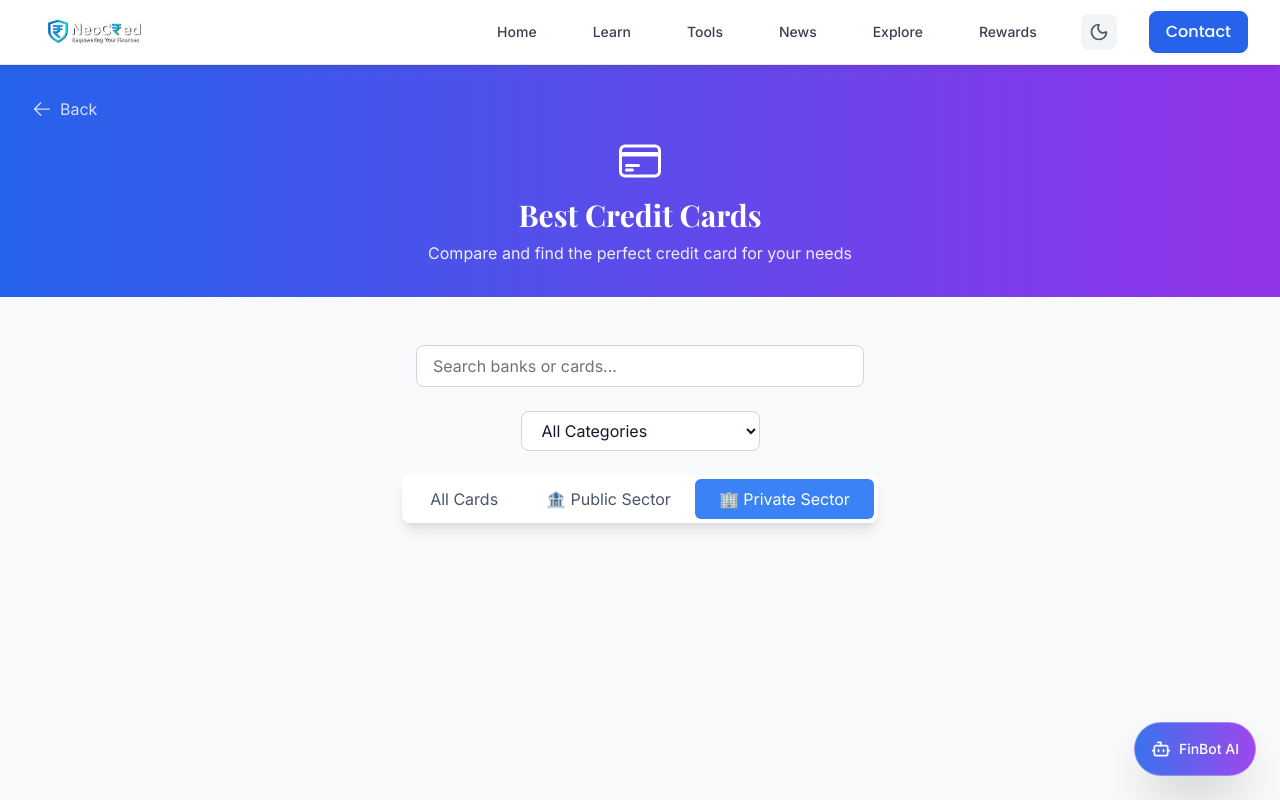
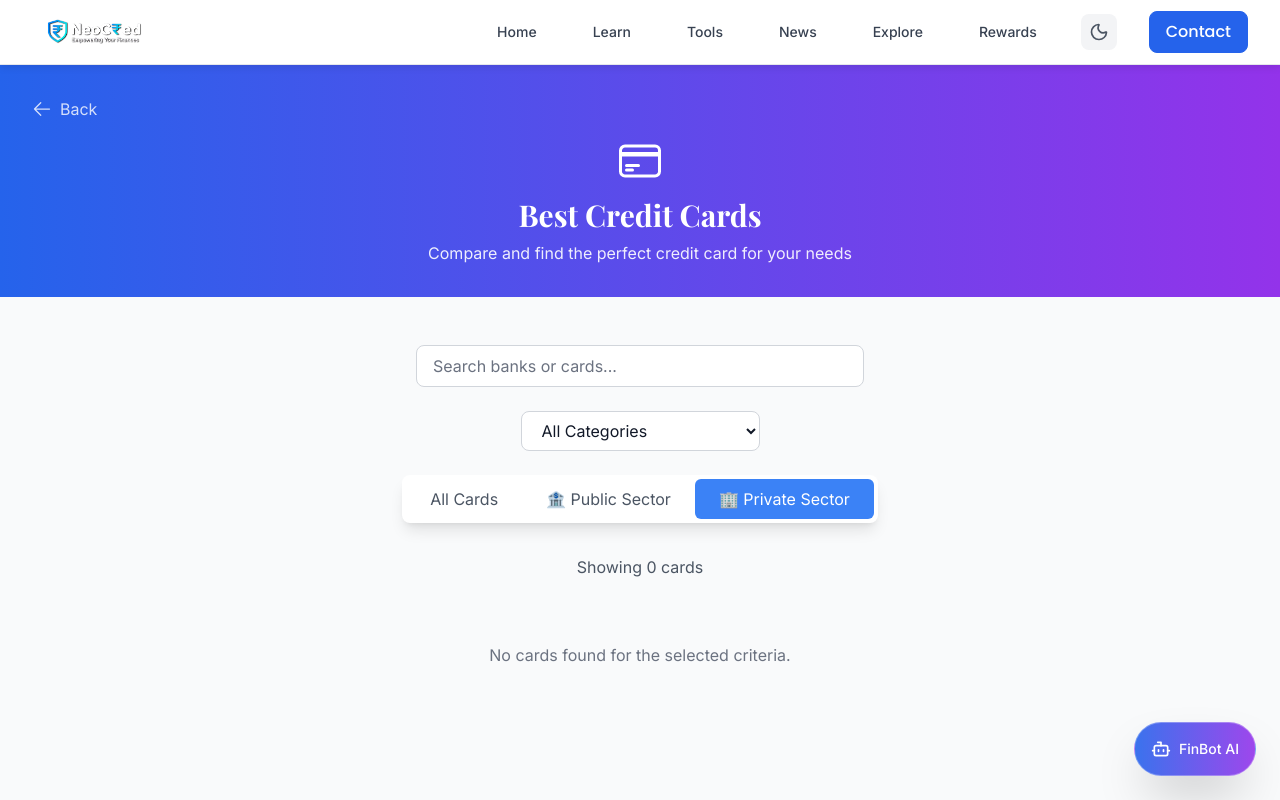
Before and after one commit to Rakesh-dev369/Neocred.in, a React (Vite) app in the folder frontend/: page /credit-cards in a window 1280 px wide. Both pictures are taken after a click on the button "🏢 Private Sector". Shown: the top 800 px of the page. Built offline with nearby package versions, Linux system fonts and the light colour scheme.

Commit message:
fix-category-filter-functionality-with-debug-info

```diff
--- a/frontend/src/pages/CreditCards.jsx
+++ b/frontend/src/pages/CreditCards.jsx
@@ -125,9 +125,19 @@ export default function CreditCards() {
           </div>
         </div>
 
+        {/* Debug Info */}
+        <div className="text-center mb-4 text-gray-600 dark:text-gray-400">
+          Showing {getCards().length} cards {categoryFilter !== 'all' && `for ${categoryFilter}`}
+        </div>
+
         {/* Cards Grid */}
         <div className="grid grid-cols-1 md:grid-cols-2 lg:grid-cols-3 gap-6">
-          {getCards().map((card, index) => (
+          {getCards().length === 0 ? (
+            <div className="col-span-full text-center py-12">
+              <p className="text-gray-500 dark:text-gray-400">No cards found for the selected criteria.</p>
+            </div>
+          ) : (
+            getCards().map((card, index) => (
             <div key={index} className="bg-white dark:bg-gray-800 rounded-xl p-6 shadow-lg hover:shadow-xl transition-all duration-300">
               <div className="flex items-center justify-between mb-4">
                 <h3 className="text-xl font-semibold text-gray-900 dark:text-white">{card.name}</h3>
@@ -162,7 +172,8 @@ export default function CreditCards() {
                 </button>
               </div>
             </div>
-          ))}
+          ))
+          )}
         </div>
       </div>
     </div>
```
